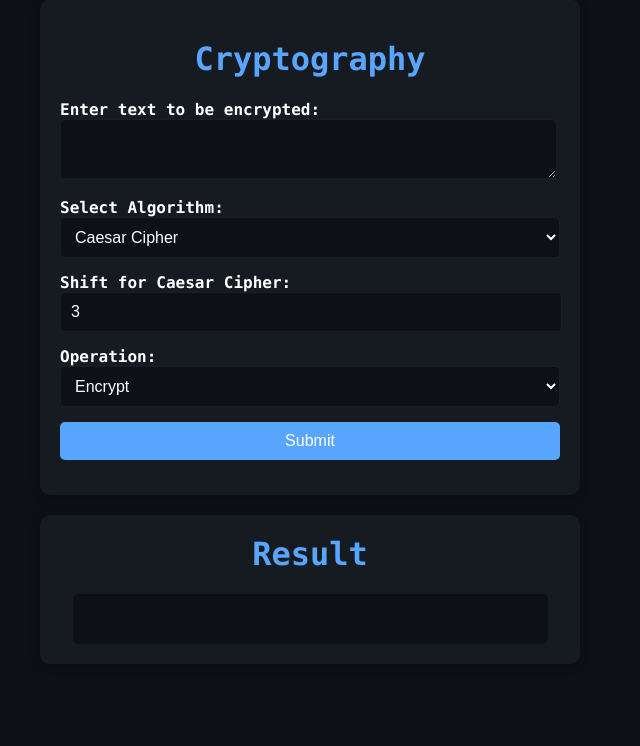
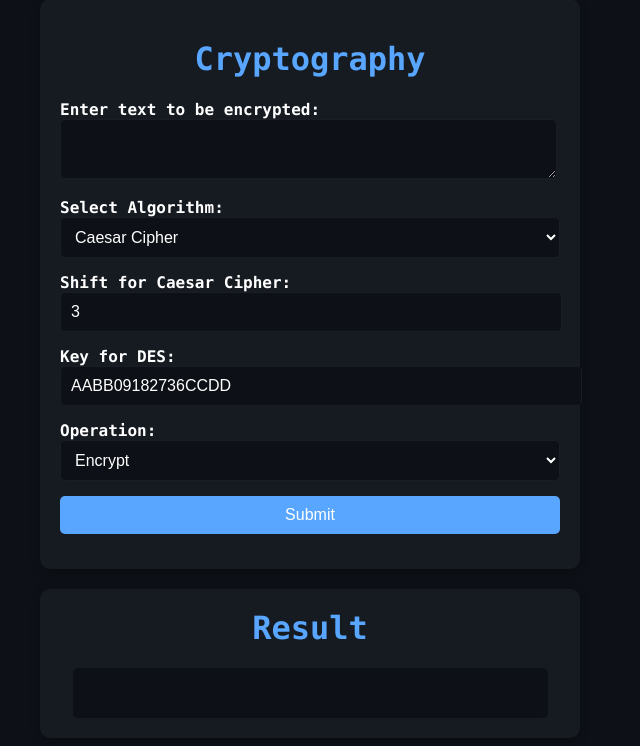
Before and after one commit to JoshKrav/CryptoHaven, a Flask app: page / in a window 1280 px wide. Shown: the part 59-805 px from the top of the page, without its empty margins (330-970 px from the left). Before the commit the page ends 625 px from the top, so only its background shows below. Run offline with Flask 3, Linux system fonts and the light colour scheme.

Commit message:
Added DES to front end and back end.

```diff
--- a/app.py
+++ b/app.py
@@ -1,4 +1,6 @@
 from flask import Flask, render_template, request
+from Crypto.Cipher import DES
+import binascii
 import base64
 
 app = Flask(__name__)
@@ -25,10 +27,22 @@ def base64_cipher(text, decrypt=False):
         return base64.b64decode(text.encode()).decode()
     return base64.b64encode(text.encode()).decode()
 
+"""Encrypts plaintext using DES."""
+def des_encrypt(text, key):
+    des = DES.new(key, DES.MODE_ECB)
+    text = ciphertext = binascii.unhexlify(text)
+    ciphertext = des.encrypt(text)
+    return binascii.hexlify(ciphertext).decode()
+
+"""Decrypts ciphertext using DES."""
+def des_decrypt(ciphertext, key):
+    des = DES.new(key, DES.MODE_ECB)  # Decode hex to binary
+    ciphertext = binascii.unhexlify(ciphertext)
+    decrypted_text = des.decrypt(ciphertext)
+    return binascii.hexlify(decrypted_text).decode()
+
 """Class that has logic for the IdCipher, which uses my student Id(Josh) to encrypt/decrypt
-    A class was used as it makes it easier to read and also is more efficient.
-
-"""
+    A class was used as it makes it easier to read and also is more efficient."""
 class IdCipher:
     def __init__(self, key="2271524"):
         self.key = []
@@ -73,6 +87,14 @@ def index():
                 result = cipher.decrypt(text)
             else:
                 result = cipher.encrypt(text)
+        elif algorithm == "des":
+            key = str(request.form["key"])
+            key = binascii.unhexlify(key)
+            assert len(key) == 8, "Key must be exactly 8 bytes for DES."
+            if(operation == "decrypt"):
+                result = des_decrypt(text,key)
+            else:
+                result = des_encrypt(text,key)
         return render_template("index.html", result=result, originalText = text)
 
     return render_template("index.html", result=result)
--- a/templates/index.html
+++ b/templates/index.html
@@ -16,12 +16,18 @@
         <select id="algorithm" name="algorithm">
             <option value="caesar">Caesar Cipher</option>
             <option value="base64">Base64</option>
+            <option value="des">DES</option>
             <option value="idcipher">IdCipher</option>
         </select><br>
 
         <div id="shift">
             <h4 for="shift">Shift for Caesar Cipher:</h4>
             <input type="number" id="shift" name="shift" value="3"><br>
+        </div>
+
+        <div id="key">
+            <h4 for="key">Key for DES:</h4>
+            <input type="text" id="key" name="key" value="AABB09182736CCDD"><br>
         </div>
 
         <h4 for="operation">Operation:</h4>
@@ -41,6 +47,7 @@
     <script>
         const algorithm = document.getElementById('algorithm');
         const shiftAmount = document.getElementById('shift');
+        const key = document.getElementById("key");
         algorithm.addEventListener("change", () =>
         {
             if (algorithm.value === "caesar")
@@ -51,7 +58,14 @@
             {
                 shiftAmount.style.display = "none";
             }
+            if(algorithm.value === "des"){
+                key.style.display = "block";
+            }
+            else{
+                key.style.display = "none";
+            }
         });
     </script>
+
 </body>
 </html>
```
